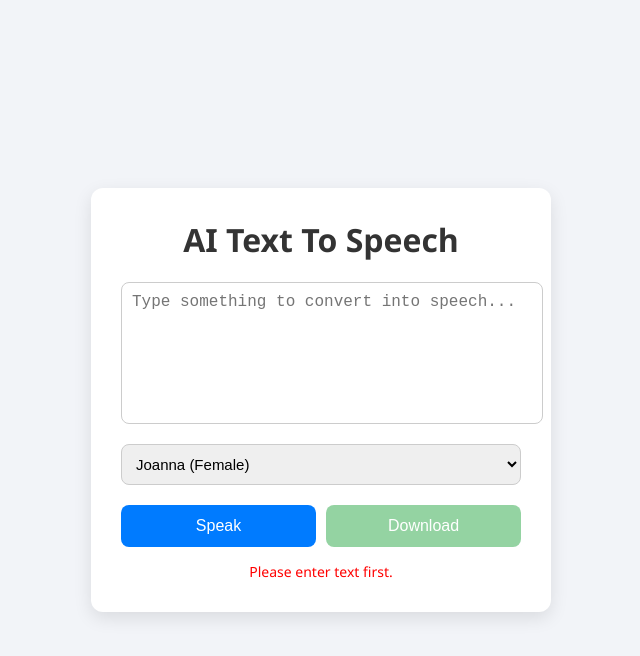
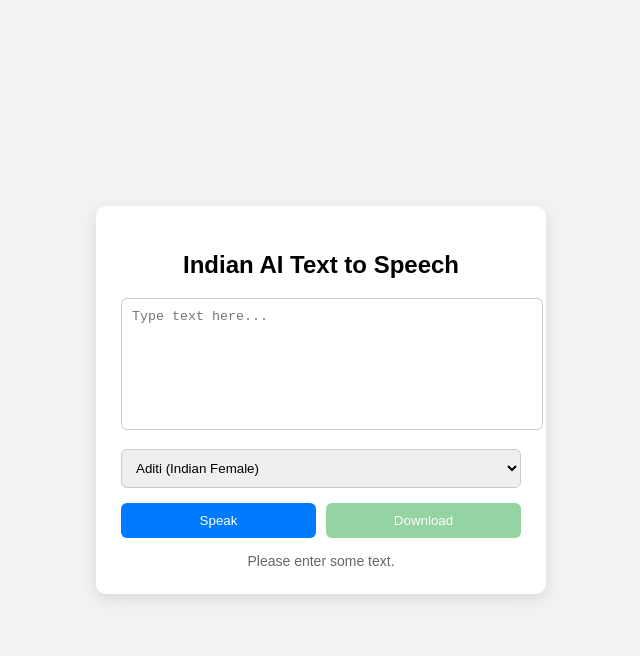
Before and after one commit to sachinadi88-ui/TTS-Puter.js-Indian-Voice, a plain HTML site: page index.html in a window 1280 px wide. Both pictures are taken after a click on the button "Speak". Shown: the whole page, without its empty margins (319-959 px from the left). Drawn offline with Linux system fonts and the light colour scheme.

Commit message:
Update index.html

```diff
--- a/index.html
+++ b/index.html
@@ -3,15 +3,15 @@
 <head>
 <meta charset="UTF-8">
 <meta name="viewport" content="width=device-width, initial-scale=1.0">
-<title>Advanced AI Text to Speech</title>
+<title>Indian AI Text to Speech</title>
 
 <script src="https://js.puter.com/v2/"></script>
 
 <style>
 
 body{
-font-family:Segoe UI,Roboto,sans-serif;
-background:#f2f4f8;
+font-family:Arial, sans-serif;
+background:#f2f2f2;
 display:flex;
 justify-content:center;
 align-items:center;
@@ -21,49 +21,41 @@ margin:0;
 
 .container{
 background:white;
-padding:30px;
-border-radius:12px;
-box-shadow:0 6px 18px rgba(0,0,0,0.1);
+padding:25px;
+border-radius:10px;
 width:400px;
+box-shadow:0 5px 15px rgba(0,0,0,0.1);
 text-align:center;
-}
-
-h1{
-margin-top:0;
-color:#333;
 }
 
 textarea{
 width:100%;
-height:120px;
+height:110px;
 padding:10px;
-border-radius:8px;
+margin-bottom:15px;
+border-radius:6px;
 border:1px solid #ccc;
 resize:none;
-font-size:16px;
-margin-bottom:15px;
 }
 
 select{
 width:100%;
 padding:10px;
-border-radius:8px;
+margin-bottom:15px;
+border-radius:6px;
 border:1px solid #ccc;
-margin-bottom:20px;
-font-size:15px;
 }
 
-.button-group{
+.buttons{
 display:flex;
 gap:10px;
 }
 
 button{
 flex:1;
-padding:12px;
+padding:10px;
 border:none;
-border-radius:8px;
-font-size:16px;
+border-radius:6px;
 color:white;
 cursor:pointer;
 }
@@ -72,16 +64,8 @@ cursor:pointer;
 background:#007bff;
 }
 
-#speak:hover{
-background:#0056b3;
-}
-
 #download{
 background:#28a745;
-}
-
-#download:hover{
-background:#1f7d34;
 }
 
 #download:disabled{
@@ -93,7 +77,6 @@ cursor:not-allowed;
 margin-top:15px;
 font-size:14px;
 color:#666;
-min-height:20px;
 }
 
 </style>
@@ -103,42 +86,19 @@ min-height:20px;
 
 <div class="container">
 
-<h1>AI Text To Speech</h1>
+<h2>Indian AI Text to Speech</h2>
 
-<textarea id="textInput" placeholder="Type something to convert into speech..."></textarea>
+<textarea id="textInput" placeholder="Type text here..."></textarea>
 
 <select id="voiceSelect">
 
-<optgroup label="US Voices">
-<option value="Joanna">Joanna (Female)</option>
-<option value="Matthew">Matthew (Male)</option>
-<option value="Joey">Joey (Male)</option>
-<option value="Kimberly">Kimberly (Female)</option>
-<option value="Salli">Salli (Female)</option>
-<option value="Kendra">Kendra (Female)</option>
-<option value="Ivy">Ivy (Child)</option>
-<option value="Justin">Justin (Child)</option>
-</optgroup>
-
-<optgroup label="British Voices">
-<option value="Amy">Amy (UK Female)</option>
-<option value="Emma">Emma (UK Female)</option>
-<option value="Brian">Brian (UK Male)</option>
-</optgroup>
-
-<optgroup label="Australian Voices">
-<option value="Nicole">Nicole (Australian Female)</option>
-<option value="Russell">Russell (Australian Male)</option>
-</optgroup>
-
-<optgroup label="Indian Voices">
 <option value="Aditi">Aditi (Indian Female)</option>
 <option value="Raveena">Raveena (Indian Female)</option>
-</optgroup>
+<option value="Arjun">Arjun (Indian Male)</option>
 
 </select>
 
-<div class="button-group">
+<div class="buttons">
 <button id="speak">Speak</button>
 <button id="download" disabled>Download</button>
 </div>
@@ -149,80 +109,58 @@ min-height:20px;
 
 <script>
 
-const speakBtn=document.getElementById("speak");
-const downloadBtn=document.getElementById("download");
+const speak=document.getElementById("speak");
+const download=document.getElementById("download");
 const textInput=document.getElementById("textInput");
 const voiceSelect=document.getElementById("voiceSelect");
 const status=document.getElementById("status");
 
 let currentAudio=null;
 
-speakBtn.addEventListener("click",async()=>{
+speak.addEventListener("click",async()=>{
 
 const text=textInput.value.trim();
-const voice=voiceSelect.value;
 
 if(!text){
-status.innerText="Please enter text first.";
-status.style.color="red";
+status.innerText="Please enter some text.";
 return;
 }
 
-status.innerText="Generating AI speech...";
-status.style.color="#444";
-
-speakBtn.disabled=true;
-downloadBtn.disabled=true;
+status.innerText="Generating speech...";
+speak.disabled=true;
 
 try{
 
 currentAudio=await puter.ai.txt2speech(text,{
-voice:voice,
-engine:"neural"
+voice:voiceSelect.value
 });
 
 currentAudio.play();
 
 status.innerText="Playing audio...";
-status.style.color="green";
+download.disabled=false;
 
-downloadBtn.disabled=false;
+}catch(err){
 
-currentAudio.onended=()=>{
-status.innerText="Finished playing. Ready to download.";
-status.style.color="#555";
-}
-
-}
-catch(error){
-
-console.error(error);
+console.error(err);
 status.innerText="Error generating speech.";
-status.style.color="red";
 
 }
 
-finally{
-
-speakBtn.disabled=false;
-
-}
+speak.disabled=false;
 
 });
 
-downloadBtn.addEventListener("click",()=>{
+download.addEventListener("click",()=>{
 
-if(currentAudio && currentAudio.src){
+if(currentAudio){
 
 const link=document.createElement("a");
-
 link.href=currentAudio.src;
-link.download="ai-generated-speech.mp3";
+link.download="indian-speech.mp3";
 
 document.body.appendChild(link);
-
 link.click();
-
 document.body.removeChild(link);
 
 }
```
